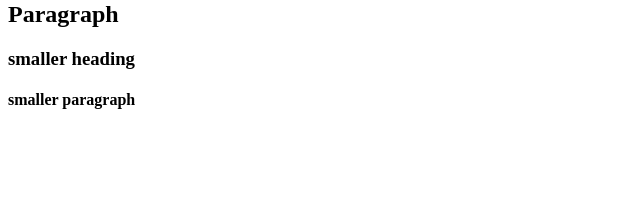
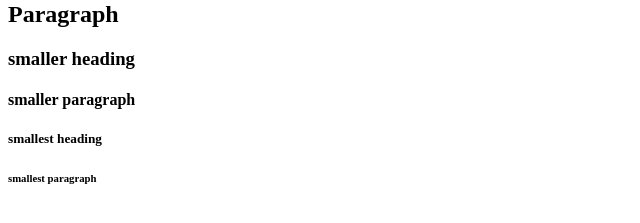
Before and after one commit to ghayyasraja/gitpractice, a plain HTML site: page index.html in a window 1280 px wide. Shown: the part 79-302 px from the top of the page, without its empty margins (0-640 px from the left). Drawn offline with Linux system fonts and the light colour scheme.

Commit message:
This is the third commit

```diff
--- a/index.html
+++ b/index.html
@@ -6,5 +6,7 @@
         <h2>Paragraph</h2>
         <h3>smaller heading</h3>
         <h4>smaller paragraph</h4>
+        <h5>smallest heading</h5>
+        <h6>smallest paragraph</h6>
     </body>
 </html>
```
